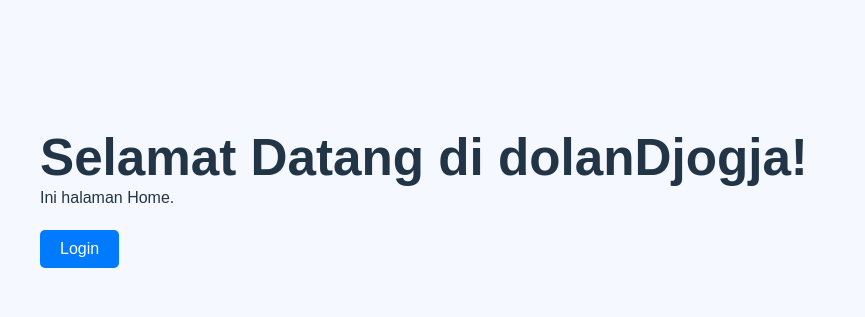
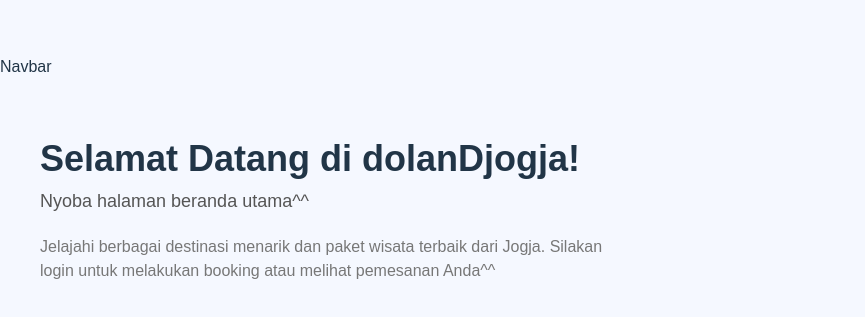
Before and after one commit to Poeww/dolanDjogja_7A, a React (Vite) app in the folder dolanDjogja_fe/: page / in a window 1280 px wide. Shown: the part 201-518 px from the top of the page, without its empty margins (0-865 px from the left). Built offline with nearby package versions, Linux system fonts and the light colour scheme.

Commit message:
update: test fill home all user

```diff
--- a/dolanDjogja_fe/src/home/home.jsx
+++ b/dolanDjogja_fe/src/home/home.jsx
@@ -1,26 +1,24 @@
-import { Link } from "react-router-dom";
+import Navbar from "../components/navbar";
 
 export default function Home() {
   return (
-    <div style={{ padding: "40px" }}>
-      <h1>Selamat Datang di dolanDjogja!</h1>
-      <p>Ini halaman Home.</p>
+    <>
+      <Navbar />
 
-      <Link to="/login">
-        <button
-          style={{
-            padding: "10px 20px",
-            marginTop: "20px",
-            backgroundColor: "#007bff",
-            color: "#fff",
-            border: "none",
-            borderRadius: "5px",
-            cursor: "pointer"
-          }}
-        >
-          Login
-        </button>
-      </Link>
-    </div>
+      <div style={{ padding: "60px 40px" }}>
+        <h1 style={{ fontSize: "36px", fontWeight: "700", marginBottom: "10px" }}>
+          Selamat Datang di dolanDjogja!
+        </h1>
+
+        <p style={{ fontSize: "18px", color: "#555", marginBottom: "20px" }}>
+          Nyoba halaman beranda utama^^
+        </p>
+
+        <p style={{ fontSize: "16px", color: "#777", maxWidth: "600px" }}>
+          Jelajahi berbagai destinasi menarik dan paket wisata terbaik dari Jogja.
+          Silakan login untuk melakukan booking atau melihat pemesanan Anda^^
+        </p>
+      </div>
+    </>
   );
 }
```
